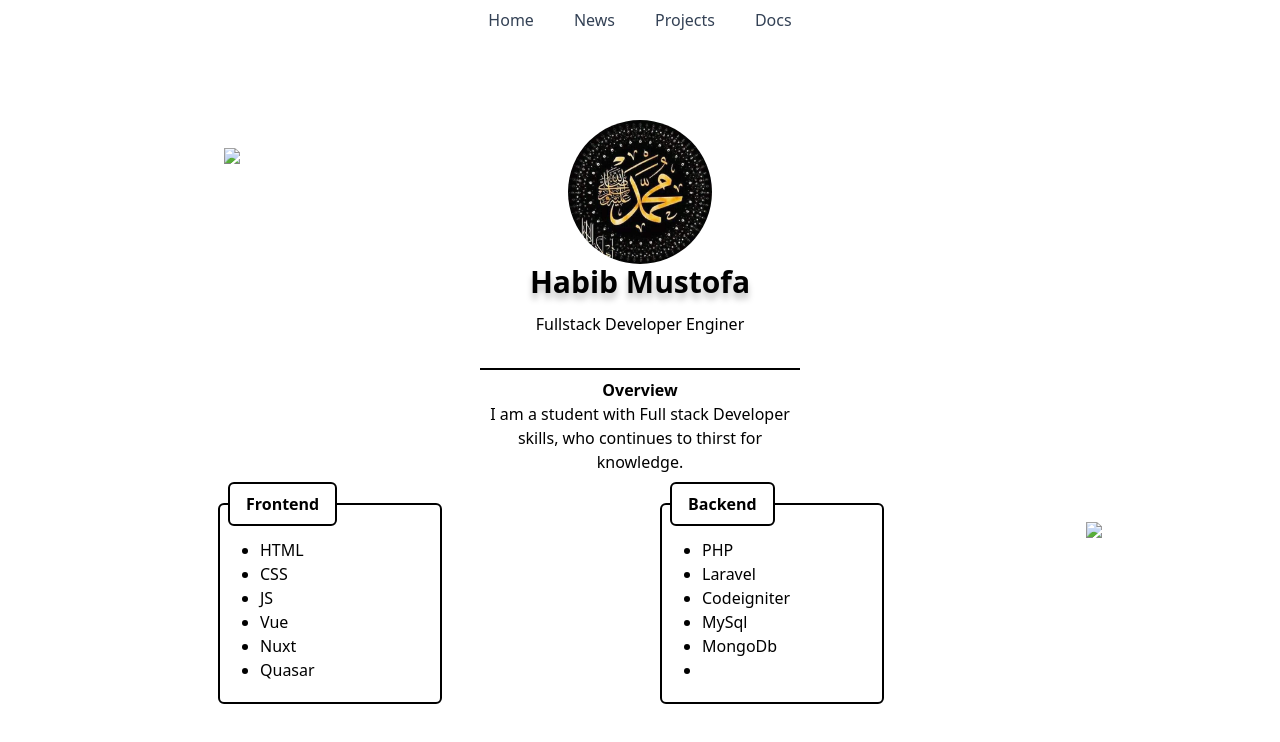
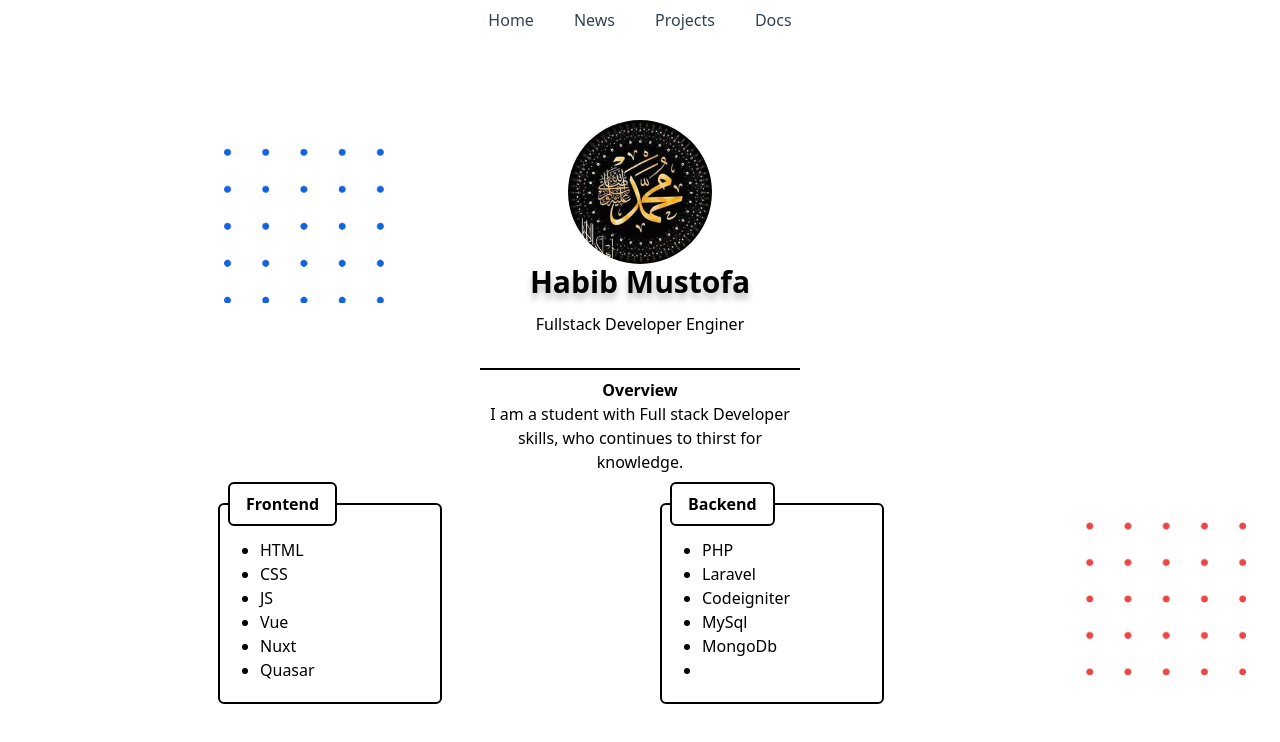
Before and after one commit to habibmusthofa/Tugas-Slicing-Tailwind, a website: page Tugas-slicing-pake-tailwind.html in a window 1280 px wide. Drawn offline with Linux system fonts and the light colour scheme; the site is published under a folder, as on GitHub Pages, so addresses that start at the root find nothing; files whose address does not match are found by name.

Commit message:
revisi web

```diff
--- a/Tugas-slicing-pake-tailwind.html
+++ b/Tugas-slicing-pake-tailwind.html
@@ -18,11 +18,11 @@
 <header class="w-max mx-auto">
 <div>
     <div>
-        <img class=" absolute w-40 -mx-64 pt-7 " src="/img/titik biru bukan tenda biru.jpg">
+        <img class=" absolute w-40 -mx-64 pt-7 " src="titik biru bukan tenda biru.jpg">
     </div>
 </div>
     <div class="">
-    <img class=" rounded-full items-center w-36 m-auto mt-20" src="img/photo_2022-09-09_14-31-38.jpg"/>
+    <img class=" rounded-full items-center w-36 m-auto mt-20" src="photo_2022-09-09_14-31-38.jpg"/>
 
 </div>
 <div>
@@ -67,7 +67,7 @@
     </div>
     <div>
         <div class="absolute w-max">
-            <img class=" w-40 mx-1 pt-20 " src="/img/titik merah.png">
+            <img class=" w-40 mx-1 pt-20 " src="titik merah.png">
         </div>
     </div>
 </section>
```
